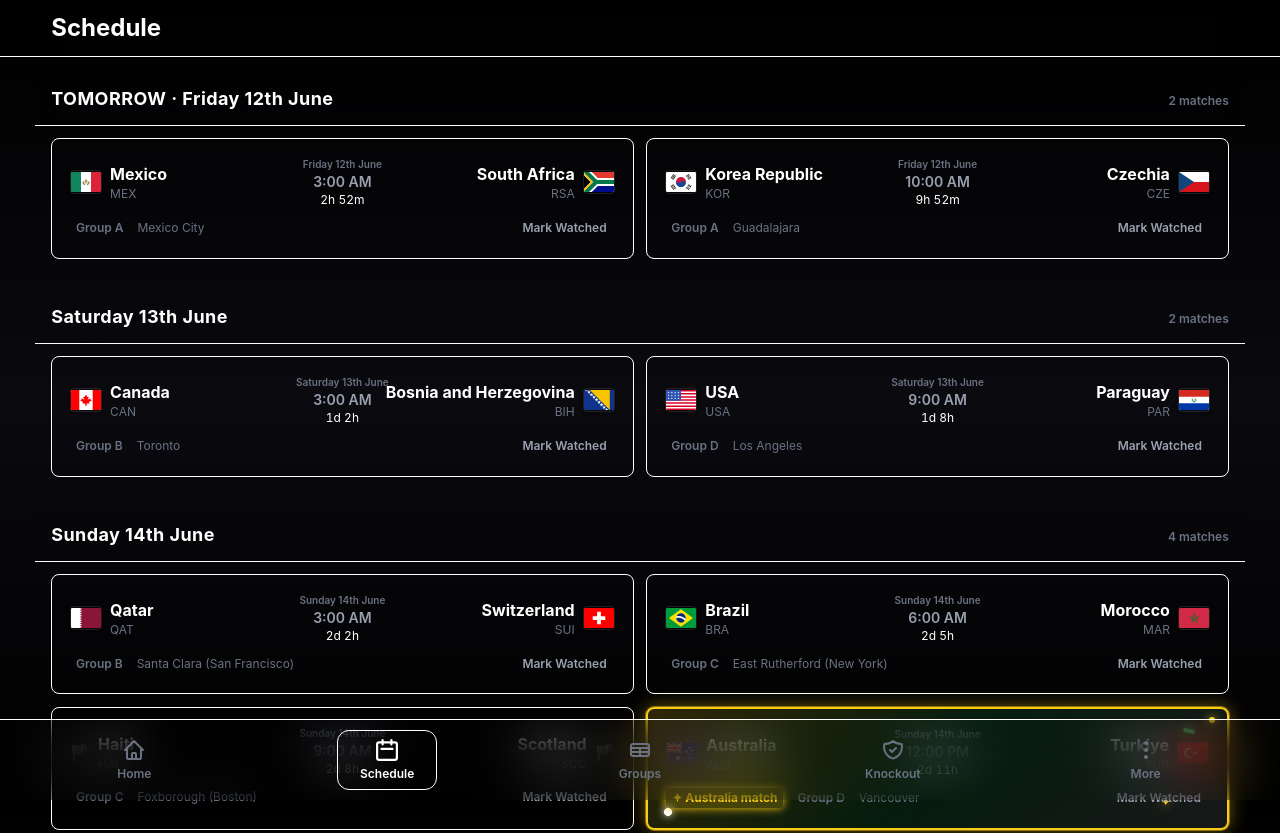
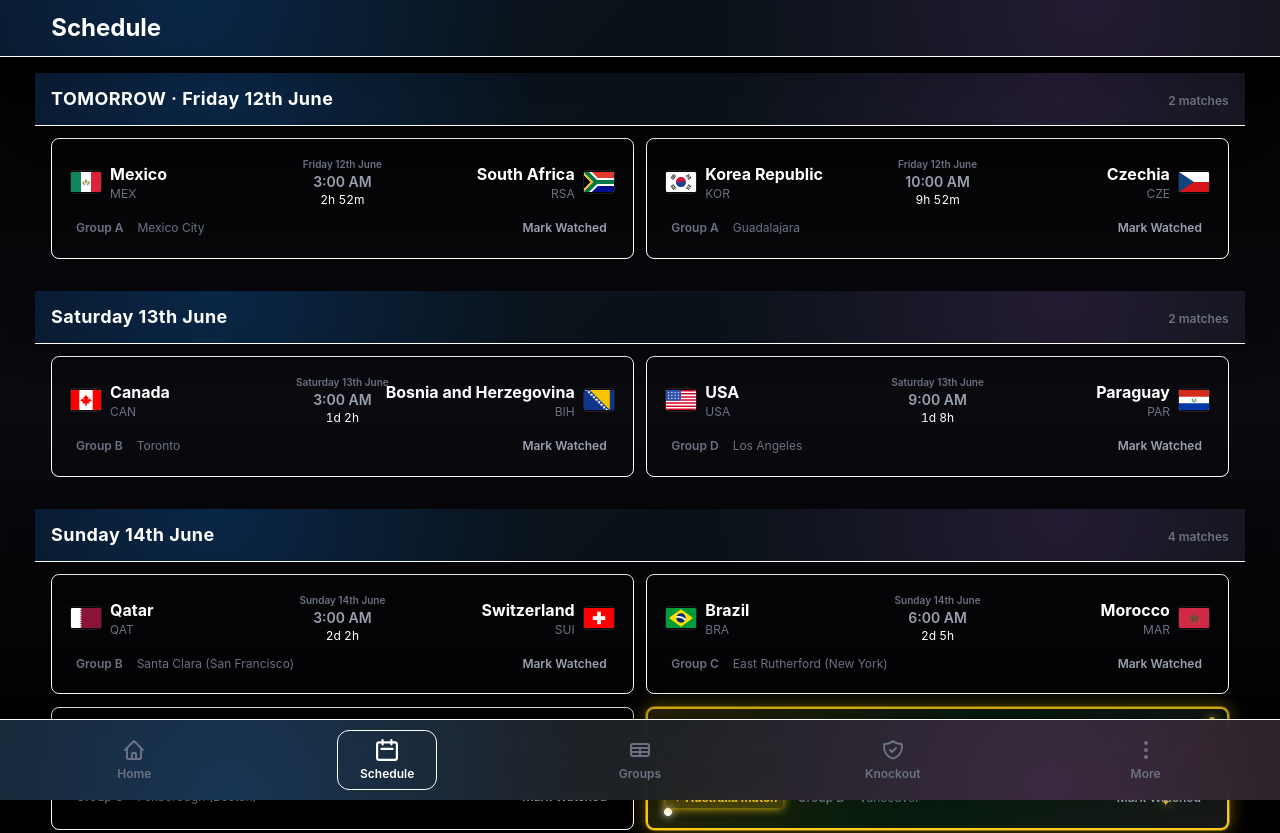
Before and after one commit to CallumPeel/WorldCupTracker, a React (Vite) app: page /schedule in a window 1280 px wide. Shown: the top 833 px of the page. Built offline with nearby package versions, Linux system fonts and the light colour scheme.

Commit message:
feat: Introduce glassmorphism effect for navbars and headers
Consolidates backdrop-blur and background styles into reusable utility classes (`nav-glass`, `bottom-nav-glass`). This enhances the visual consistency and modern aesthetic of key UI elements across the application.

```diff
--- a/src/components/BottomNav.tsx
+++ b/src/components/BottomNav.tsx
@@ -52,7 +52,7 @@ export function BottomNav() {
   ];
 
   return (
-    <nav className="fixed bottom-0 left-0 right-0 bg-dark-surface/95 backdrop-blur-xl border-t border-dark-border safe-bottom z-40">
+    <nav className="fixed bottom-0 left-0 right-0 bottom-nav-glass border-t border-dark-border safe-bottom z-40">
       <div className="flex items-center justify-around px-2 h-20">
         {navItems.map((item) => {
           const isActive = location.pathname === item.path;
--- a/src/components/DateHeader.tsx
+++ b/src/components/DateHeader.tsx
@@ -18,7 +18,7 @@ export function DateHeader({ date, isToday, isTomorrow, matchCount }: DateHeader
   };
 
   return (
-    <div className="sticky top-[57px] bg-dark-bg/95 backdrop-blur-xl border-b border-dark-border z-20 -mx-4 px-4 py-3">
+    <div className="sticky top-[57px] nav-glass border-b border-dark-border z-20 -mx-4 px-4 py-3">
       <div className="flex items-baseline justify-between">
         <h2 className="text-lg font-bold tracking-wide">
           {formatDate()}
--- a/src/index.css
+++ b/src/index.css
@@ -67,6 +67,34 @@
     border-radius: 1rem;
     padding: 1rem;
     border: 1px solid #38383a;
+  }
+
+  .nav-glass,
+  .bottom-nav-glass {
+    background-color: rgba(10, 10, 15, 0.96);
+    -webkit-backdrop-filter: saturate(180%) blur(24px);
+    backdrop-filter: saturate(180%) blur(24px);
+    isolation: isolate;
+    transform: translateZ(0);
+    will-change: transform;
+  }
+
+  .nav-glass {
+    background:
+      radial-gradient(circle at 15% 0%, rgba(10, 132, 255, 0.18), transparent 32%),
+      radial-gradient(circle at 85% 10%, rgba(191, 90, 242, 0.14), transparent 34%),
+      linear-gradient(135deg, rgba(10, 132, 255, 0.08), rgba(48, 209, 88, 0.04)),
+      rgba(10, 10, 15, 0.96);
+    box-shadow: 0 12px 30px rgba(0, 0, 0, 0.22);
+  }
+
+  .bottom-nav-glass {
+    background:
+      radial-gradient(circle at 18% 100%, rgba(10, 132, 255, 0.2), transparent 34%),
+      radial-gradient(circle at 82% 90%, rgba(191, 90, 242, 0.16), transparent 36%),
+      linear-gradient(135deg, rgba(10, 132, 255, 0.08), rgba(255, 159, 10, 0.04)),
+      rgba(28, 28, 30, 0.96);
+    box-shadow: 0 -12px 30px rgba(0, 0, 0, 0.35);
   }
 
   .btn {
--- a/src/pages/Groups.tsx
+++ b/src/pages/Groups.tsx
@@ -25,7 +25,7 @@ export function Groups() {
   return (
     <div className="min-h-screen pb-24">
       {/* Header */}
-      <div className="sticky top-0 bg-dark-bg/95 backdrop-blur-xl border-b border-dark-border z-30 safe-top">
+      <div className="sticky top-0 nav-glass border-b border-dark-border z-30 safe-top">
         <div className="page-shell py-3">
           <h1 className="text-2xl font-bold">Groups</h1>
           <p className="text-xs text-gray-500 mt-1">
--- a/src/pages/Home.tsx
+++ b/src/pages/Home.tsx
@@ -57,7 +57,7 @@ export function Home() {
   return (
     <div className="min-h-screen pb-24">
       {/* Header */}
-      <div className="sticky top-0 bg-dark-bg/95 backdrop-blur-xl border-b border-dark-border z-30 safe-top">
+      <div className="sticky top-0 nav-glass border-b border-dark-border z-30 safe-top">
         <div className="page-shell py-3">
           <h1 className="text-2xl font-bold">Home</h1>
         </div>
--- a/src/pages/Knockout.tsx
+++ b/src/pages/Knockout.tsx
@@ -41,7 +41,7 @@ export function Knockout() {
   return (
     <div className="min-h-screen pb-24">
       {/* Header */}
-      <div className="sticky top-0 bg-dark-bg/95 backdrop-blur-xl border-b border-dark-border z-30 safe-top">
+      <div className="sticky top-0 nav-glass border-b border-dark-border z-30 safe-top">
         <div className="container mx-auto px-4 py-3">
           <h1 className="text-2xl font-bold">Knockout</h1>
           <p className="text-xs text-gray-500 mt-1">
--- a/src/pages/More.tsx
+++ b/src/pages/More.tsx
@@ -59,7 +59,7 @@ export function More() {
   return (
     <div className="min-h-screen pb-24">
       {/* Header */}
-      <div className="sticky top-0 bg-dark-bg/95 backdrop-blur-xl border-b border-dark-border z-30 safe-top">
+      <div className="sticky top-0 nav-glass border-b border-dark-border z-30 safe-top">
         <div className="container mx-auto px-4 py-4">
           <h1 className="text-3xl font-bold">More</h1>
         </div>
--- a/src/pages/Schedule.tsx
+++ b/src/pages/Schedule.tsx
@@ -66,7 +66,7 @@ export function Schedule() {
   return (
     <div className="min-h-screen pb-24">
       {/* Header */}
-      <div className="sticky top-0 bg-dark-bg/95 backdrop-blur-xl border-b border-dark-border z-30 safe-top">
+      <div className="sticky top-0 nav-glass border-b border-dark-border z-30 safe-top">
         <div className="page-shell py-3">
           <h1 className="text-2xl font-bold">Schedule</h1>
         </div>
--- a/src/pages/Today.tsx
+++ b/src/pages/Today.tsx
@@ -67,7 +67,7 @@ export function Today() {
   return (
     <div className="min-h-screen pb-24">
       {/* Header */}
-      <div className="sticky top-0 bg-dark-bg/95 backdrop-blur-xl border-b border-dark-border z-30 safe-top">
+      <div className="sticky top-0 nav-glass border-b border-dark-border z-30 safe-top">
         <div className="container mx-auto px-4 py-4">
           <div className="flex items-center justify-between">
             <div>
```
